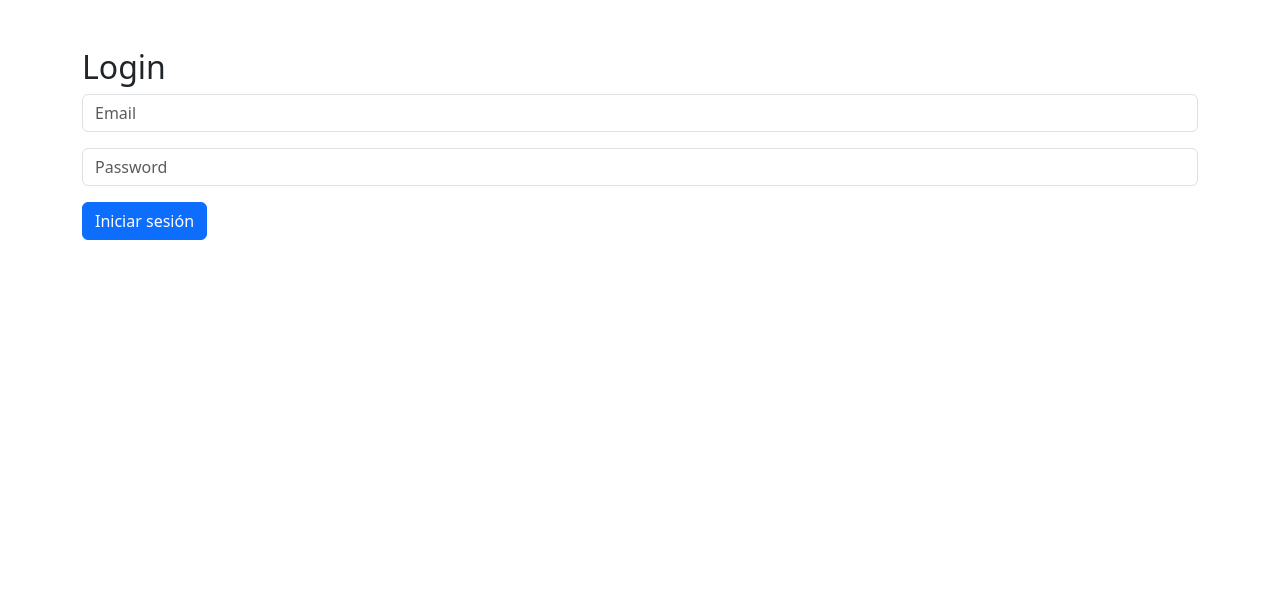
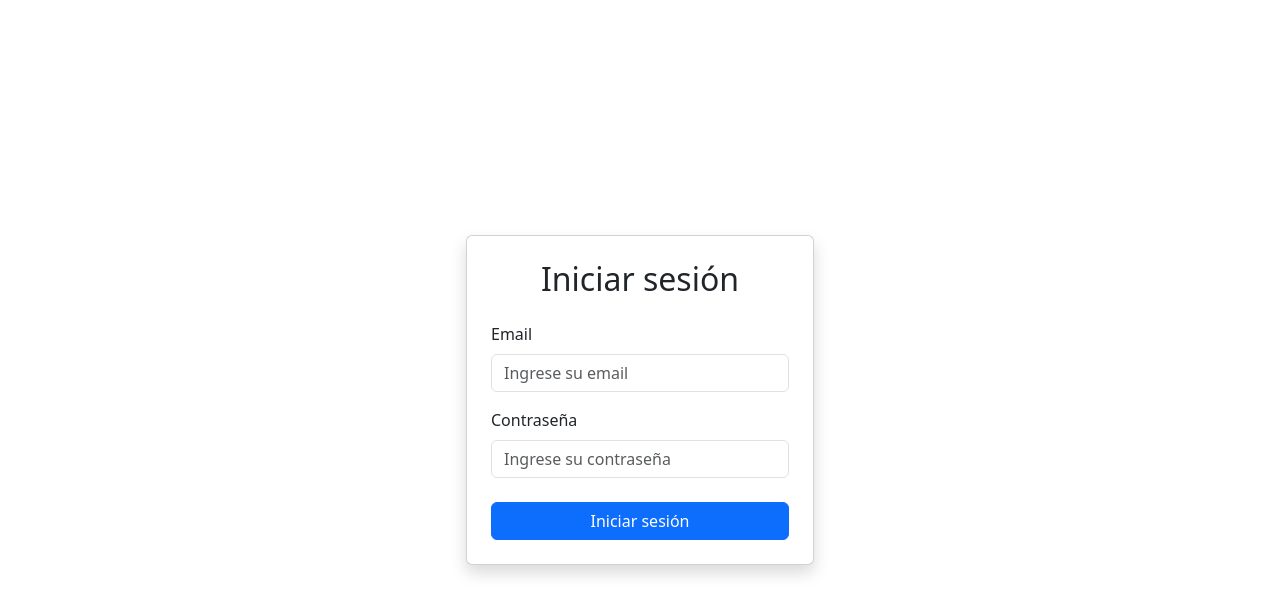
Before and after one commit to Elvira-Sturtz/front-zoologico, a React (Vite) app: page / in a window 1280 px wide. Shown: the top 614 px of the page. Built offline with nearby package versions, Linux system fonts and the light colour scheme; no server answers.

Commit message:
Centrando el login

```diff
--- a/src/context/AuthContext.jsx
+++ b/src/context/AuthContext.jsx
@@ -37,11 +37,15 @@ export const AuthProvider = ({ children }) => {
       setUser(res.data);
 
       setIsAuthenticated(true);
+
+      return res.data;
       // localStorage.setItem("user", JSON.stringify(res.data));
     } catch (error) {
       console.log(error);
 
       setIsAuthenticated(false);
+
+      throw error;
     }
   };
 
--- a/src/pages/Login.jsx
+++ b/src/pages/Login.jsx
@@ -1,10 +1,18 @@
 import { useState } from "react";
-import { Form, Button, Alert } from "react-bootstrap";
+import {
+  Form,
+  Button,
+  Alert,
+  Container,
+  Row,
+  Col,
+  Card,
+} from "react-bootstrap";
 import { useNavigate } from "react-router-dom";
 import { useAuth } from "../context/AuthContext";
 
 const Login = () => {
-  const { login } = useAuth();
+  const { login, user } = useAuth();
   const navigate = useNavigate();
 
   const [error, setError] = useState("");
@@ -26,48 +34,75 @@ const Login = () => {
     setError("");
 
     try {
-      await login(form.email, form.password);
+      const user = await login(form.email, form.password);
 
-      // redirección según rol
-      const user = JSON.parse(localStorage.getItem("user"));
+      // Redirección según el rol
+      //const user = JSON.parse(localStorage.getItem("user"));
 
-      if (user.role === "admin") navigate("/especies");
-      else if (user.role === "guia") navigate("/mis-itinerarios");
-      else if (user.role === "cuidador") navigate("/mis-especies");
-    } catch {
+      if (user.rol === "admin") {
+        navigate("/dashboard");
+      } else if (user.rol === "guia") {
+        navigate("/mis-itinerarios");
+      } else if (user.rol === "cuidador") {
+        navigate("/mis-especies");
+      }
+    } catch (error) {
       setError("Credenciales incorrectas");
     }
   };
 
   return (
-    <div className="container mt-5">
-      <h2>Login</h2>
+    <Container className="d-flex justify-content-center align-items-center min-vh-100">
+      <Row className="w-100 justify-content-center">
+        <Col
+          xs={11}
+          sm={8}
+          md={5}
+          lg={4}
+        >
+          <Card className="shadow">
+            <Card.Body className="p-4">
+              <h2 className="text-center mb-4">Iniciar sesión</h2>
 
               {error && <Alert variant="danger">{error}</Alert>}
 
               <Form onSubmit={onSubmit}>
+                <Form.Group className="mb-3">
+                  <Form.Label>Email</Form.Label>
                   <Form.Control
-          className="mb-3"
+                    type="email"
                     name="email"
-          placeholder="Email"
+                    placeholder="Ingrese su email"
+                    value={form.email}
                     onChange={handleChange}
+                    required
                   />
+                </Form.Group>
 
+                <Form.Group className="mb-3">
+                  <Form.Label>Contraseña</Form.Label>
                   <Form.Control
                     type="password"
                     name="password"
-          placeholder="Password"
+                    placeholder="Ingrese su contraseña"
+                    value={form.password}
                     onChange={handleChange}
+                    required
                   />
+                </Form.Group>
 
                 <Button
-          className="mt-3"
+                  className="w-100 mt-2"
                   type="submit"
                 >
                   Iniciar sesión
                 </Button>
               </Form>
-    </div>
+            </Card.Body>
+          </Card>
+        </Col>
+      </Row>
+    </Container>
   );
 };
 
```
Lines whose indentation alone changed are shown as unchanged.
